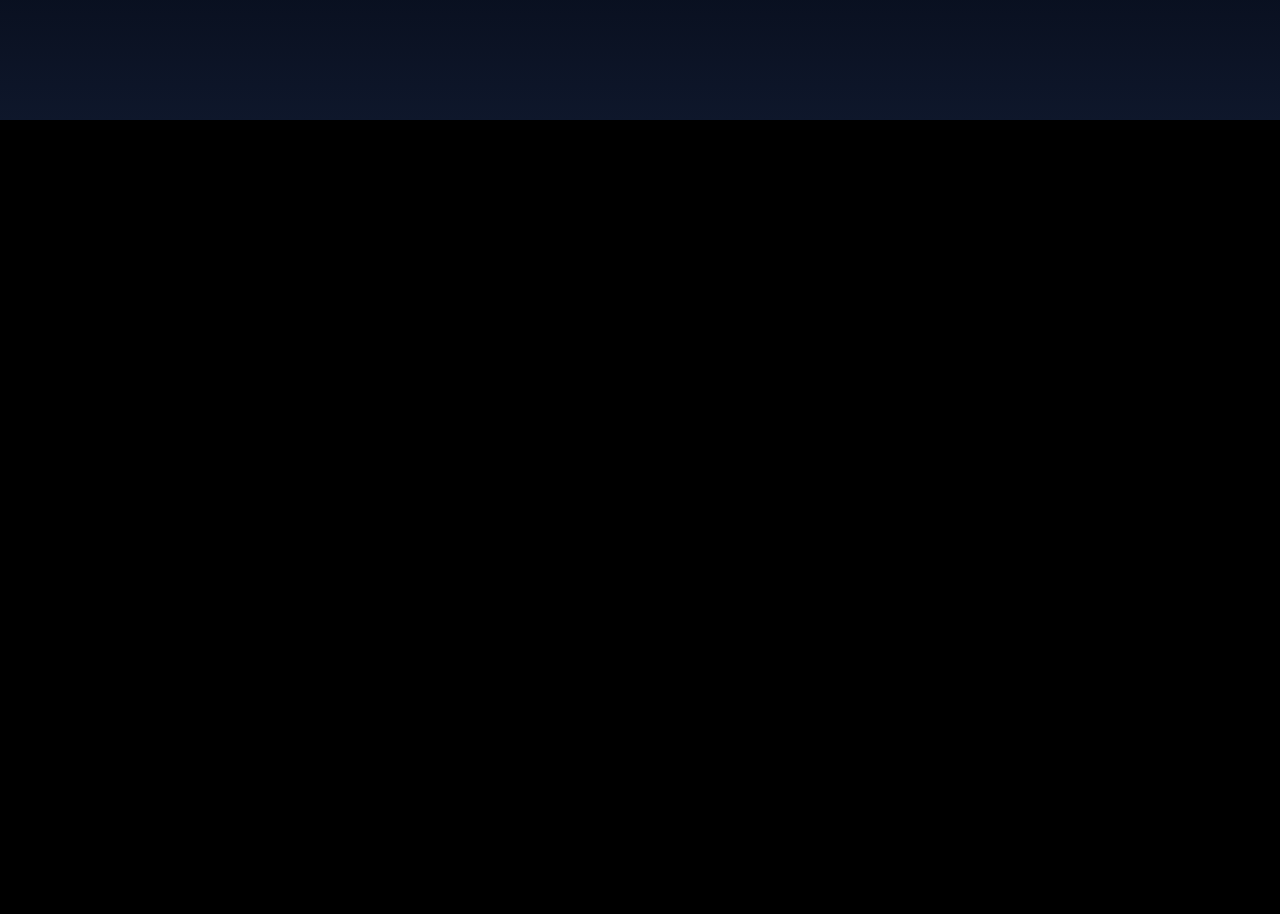
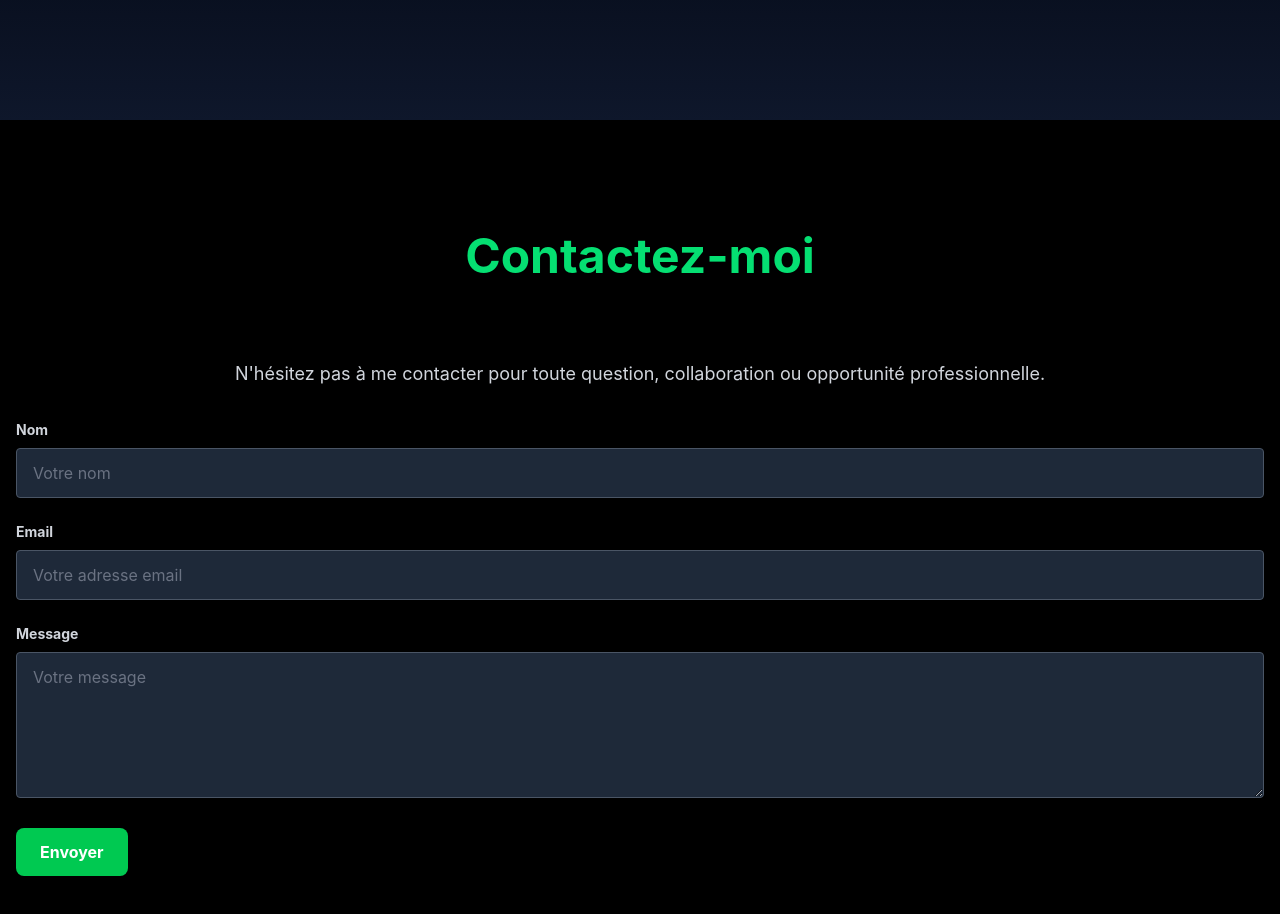
Before and after one commit to ndiayisma/portfolio_ismail, a React (Vite) app: page / in a window 1280 px wide. Shown: the part 5100-6014 px from the top of the page. Before the commit the page ends 5220 px from the top, so only its background shows below. Built offline with nearby package versions, Linux system fonts and the light colour scheme.

Commit message:
Add Section Contact

```diff
--- a/src/App.jsx
+++ b/src/App.jsx
@@ -11,6 +11,7 @@ import { Cursus } from './components/sections/Cursus'
 import { Skills } from './components/sections/Skills'
 import { Projects } from './components/sections/Projects'
 import { Documents } from './components/sections/Documents'
+import { Contact } from './components/sections/Contact'
 
 function App() {
   const [count, setCount] = useState(0)
@@ -40,6 +41,7 @@ function App() {
         <Skills />
         <Projects />
         <Documents />
+        <Contact />
       </div>
     </>
   );
--- /dev/null
+++ b/src/components/sections/Contact.jsx
@@ -0,0 +1,53 @@
+import { RevealOnScroll } from "../RevealOnScroll";
+
+export const Contact = () => {
+    return (
+        <section id="contact" className="scroll-offset py-16 md:py-20" data-aos="fade-up">
+            <RevealOnScroll>
+            <div className="container mx-auto px-4">
+                <h1 className="text-4xl md:text-5xl font-bold text-green-400 mb-12 py-8 text-center">
+                    Contactez-moi
+                </h1>
+                <p className="text-lg text-gray-300 mb-8 text-center">
+                    N'hésitez pas à me contacter pour toute question, collaboration ou opportunité professionnelle.
+                </p>
+                <form className="space-y-6">
+                    <div className="relative">
+                        <label htmlFor="name" className="block text-sm font-bold text-gray-300 mb-2">Nom</label>
+                        <input
+                            type="text"
+                            id="name"
+                            className="w-full bg-gray-800 text-gray-300 border border-white-300 rounded px-4 py-3 placeholder:text-gray-500 border border-gray-600 focus:ring-2 transition duration-300 focus:ring-green-400 focus:outline-none"
+                            placeholder="Votre nom"
+                        />
+                    </div>
+                    <div className="relative">
+                        <label htmlFor="email" className="block text-sm font-bold text-gray-300 mb-2">Email</label>
+                        <input
+                            type="email"
+                            id="email"
+                            className="w-full bg-gray-800 text-gray-300 border border-white-300 rounded px-4 py-3 placeholder:text-gray-500 border border-gray-600 focus:ring-2 transition duration-300 focus:ring-green-400 focus:outline-none"
+                            placeholder="Votre adresse email"
+                        />
+                    </div>
+                    <div className="relative">
+                        <label htmlFor="message" className="block text-sm font-bold text-gray-300 mb-2">Message</label>
+                        <textarea
+                            id="message"
+                            rows="5"
+                            className="w-full bg-gray-800 text-gray-300 border border-white-300 rounded px-4 py-3 placeholder:text-gray-500 border border-gray-600 focus:ring-2 transition duration-300 focus:ring-green-400 focus:outline-none"
+                            placeholder="Votre message"
+                        />
+                    </div>
+                    <button
+                        type="submit"
+                        className="bg-green-500 hover:bg-green-600 text-white font-bold py-3 px-6 rounded-lg transition duration-300"
+                    >
+                        Envoyer
+                    </button>
+                </form>
+            </div>
+            </RevealOnScroll>
+        </section>
+    );
+};
```
